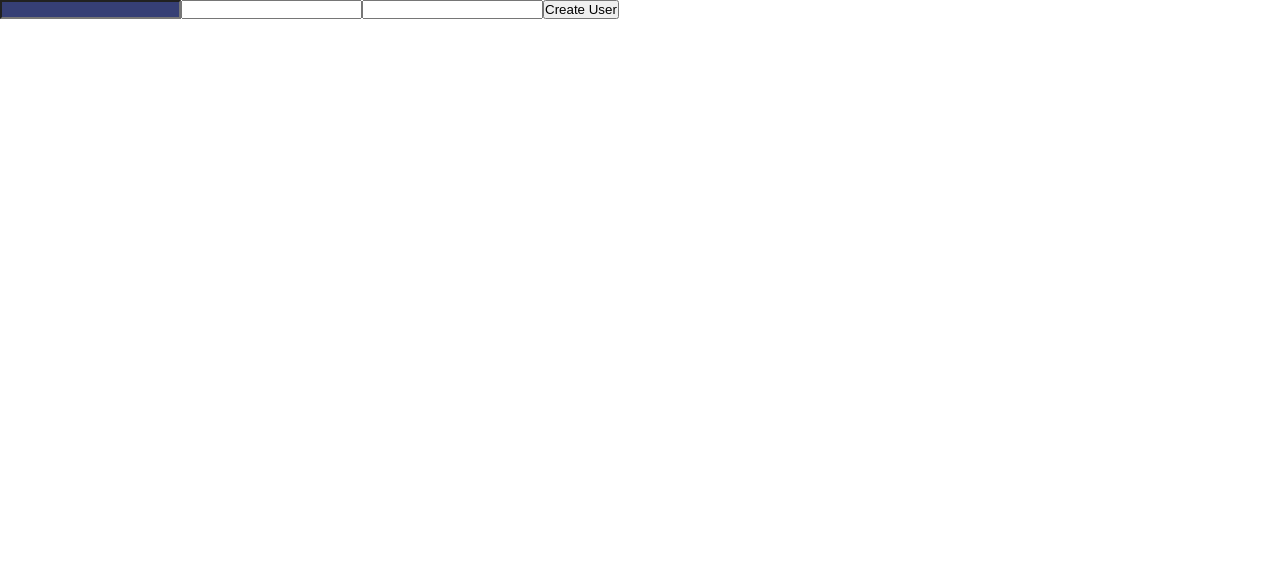
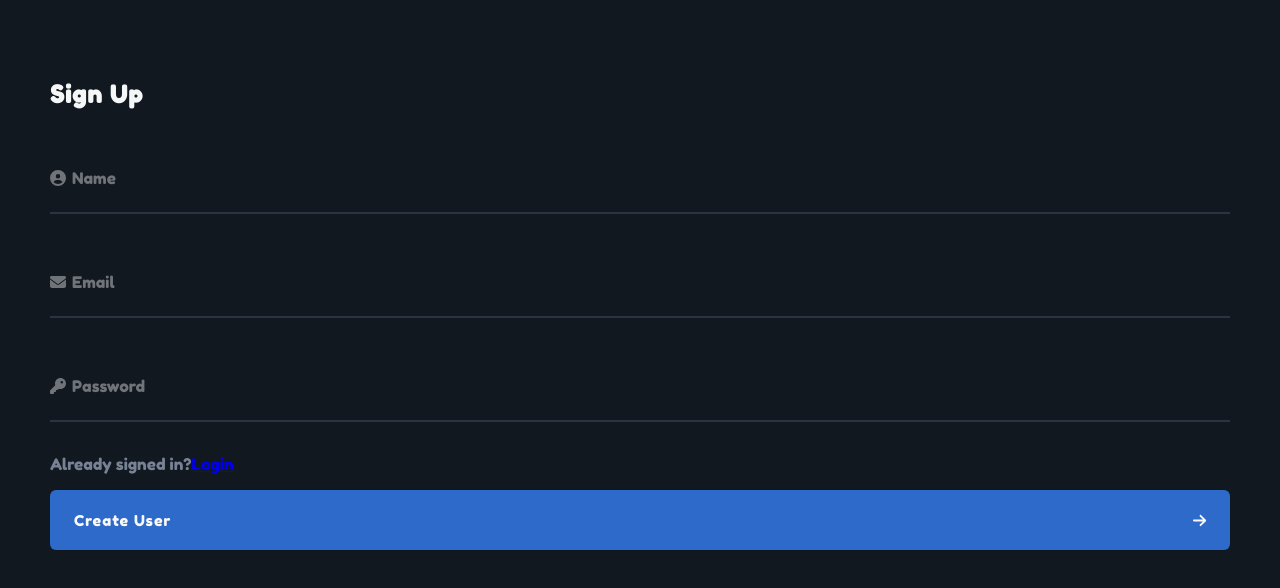
Before and after one commit to GamalielCamey/Proyecto-Red, a Next.js app in the folder commerce/: page /signin in a window 1280 px wide. Shown: the top 588 px of the page. Built offline with nearby package versions, Linux system fonts and the light colour scheme.

Commit message:
Signin CSS & connection to DB/pending validation and auth

```diff
--- a/commerce/package.json
+++ b/commerce/package.json
@@ -9,6 +9,8 @@
     "lint": "next lint"
   },
   "dependencies": {
+    "@fortawesome/free-solid-svg-icons": "^6.2.1",
+    "@fortawesome/react-fontawesome": "^0.2.0",
     "@prisma/client": "^4.6.1",
     "eslint": "8.27.0",
     "eslint-config-next": "13.0.3",
--- a/commerce/pages/signin.js
+++ b/commerce/pages/signin.js
@@ -1,9 +1,18 @@
 import {useState} from "react";
+import {FontAwesomeIcon} from "@fortawesome/react-fontawesome";
+import {
+  faEnvelope,
+  faKey,
+  faUserCircle,
+  faArrowRight,
+} from "@fortawesome/free-solid-svg-icons";
+import Link from "next/link";
 
-const Signin = () => {
+export default function Signin() {
   const [name, setName] = useState("");
   const [email, setEmail] = useState("");
   const [password, setPassword] = useState("");
+
   // const [users, setUsers] = useState("");
 
   // const getUsers = async (e) => {
@@ -32,27 +41,51 @@ const Signin = () => {
 
   return (
     <div className="signin">
+      <h2>Sign Up</h2>
       <form className="signin__form" onSubmit={(e) => addUser(e)}>
+        <div className="signin__form__textbox">
           <input
-          className="signin__form-input"
             type="text"
             onChange={(e) => setName(e.target.value)}
             value={name}
-        ></input>
+          />
+          <label>Name</label>
+          <FontAwesomeIcon
+            className="signin__form__textbox-icon"
+            icon={faUserCircle}
+          />
+        </div>
+        <div className="signin__form__textbox">
           <input
             type="text"
             onChange={(e) => setEmail(e.target.value)}
             value={email}
-        ></input>
+          />
+          <label>Email</label>
+          <FontAwesomeIcon
+            className="signin__form__textbox-icon"
+            icon={faEnvelope}
+          />
+        </div>
+        <div className="signin__form__textbox">
           <input
             type="text"
             onChange={(e) => setPassword(e.target.value)}
             value={password}
-        ></input>
-        <button type="submit">Create User</button>
+          />
+          <label>Password</label>
+          <FontAwesomeIcon
+            className="signin__form__textbox-icon"
+            icon={faKey}
+          />
+        </div>
+        <p>
+          Already signed in?<Link href="/login">Login</Link>
+        </p>
+        <button type="submit">
+          Create User <FontAwesomeIcon icon={faArrowRight} />
+        </button>
       </form>
     </div>
   );
-};
-
-export default Signin;
+}
--- a/commerce/styles/components/_signin.scss
+++ b/commerce/styles/components/_signin.scss
@@ -1,9 +1,97 @@
 @use "../settings" as *;
 
+input,
+button {
+  border: 0;
+  width: 100%;
+  height: 60px;
+  background: transparent;
+  font-family: inherit;
+  font-size: 15px;
+  outline: none;
+}
+
 .signin {
+  font-family: "rounded";
+  font-weight: 200;
+  position: fixed;
+  z-index: 2;
+  top: 0;
+  left: 0;
+  height: 100%;
+  width: 100%;
+  padding: 80px 50px;
+  background: $dark-blue;
+
+  h2 {
+    margin: 0 0 33px;
+    letter-spacing: 1px;
+    color: $focus-white;
+  }
+
+  p {
+    color: #778395;
+  }
+
   &__form {
-    &-input {
-      background: $dark-blue;
+    margin: 0;
+    display: grid;
+    gap: 16px;
+    &__textbox {
+      position: relative;
+      margin-bottom: 16px;
+
+      input {
+        padding: 0 24px 0 36px;
+        border-bottom: 2px solid #2b3442;
+        color: $focus-white;
+        height: 72px;
+        &:focus {
+          border-color: #216ce7;
+        }
+      }
+      label {
+        position: absolute;
+        top: 50%;
+        left: 22px;
+        translate: 0 -50%;
+        color: $regular-white;
+        pointer-events: none;
+        transition: 0.3s;
+      }
+
+      :is(input:focus) ~ label {
+        translate: -25px -40px;
+        scale: 1;
+        color: $focus-white;
+      }
+
+      :is(input:focus) ~ &-icon {
+        color: $focus-white;
+      }
+
+      &-icon {
+        position: absolute;
+        top: 50%;
+        translate: 0 -50%;
+        left: 0;
+        pointer-events: none;
+        color: $regular-white;
+      }
+    }
+    button {
+      display: flex;
+      align-items: center;
+      justify-content: space-between;
+      cursor: pointer;
+      padding: 0 24px;
+      border-radius: 6px;
+      background: #2e6aca;
+      color: #f9f9f9;
+      border: 0;
+      font-family: inherit;
+      font-weight: 500;
+      letter-spacing: 1px;
     }
   }
 }
--- /dev/null
+++ b/commerce/styles/settings/_fonts.scss
@@ -0,0 +1,4 @@
+@font-face {
+  font-family: rounded;
+  src: url("../../public/fonts/FredokaOne-Regular.ttf") format("truetype");
+}
--- a/commerce/styles/settings/_global.scss
+++ b/commerce/styles/settings/_global.scss
@@ -2,5 +2,4 @@
   margin: 0;
   padding: 0;
   box-sizing: border-box;
-
 }
--- a/commerce/styles/settings/_index.scss
+++ b/commerce/styles/settings/_index.scss
@@ -1,3 +1,5 @@
 @forward "global";
 
 @forward "variables";
+
+@forward "fonts";
--- a/commerce/styles/settings/_variables.scss
+++ b/commerce/styles/settings/_variables.scss
@@ -1 +1,3 @@
-$dark-blue: rgb(54, 63, 117);
+$dark-blue: #111820;
+$focus-white: rgb(255 255 255 / 96%);
+$regular-white: rgb(255 255 255 / 40%);
```
Also changed, not shown: commerce/pages/login.js (added, +7 -0 lines), commerce/public/fonts/FredokaOne-Regular.ttf (added), commerce/styles/index.scss (line endings or trailing spaces), 1 other file (tests, documents, lock files or other folders). Lines whose indentation alone changed are shown as unchanged.
